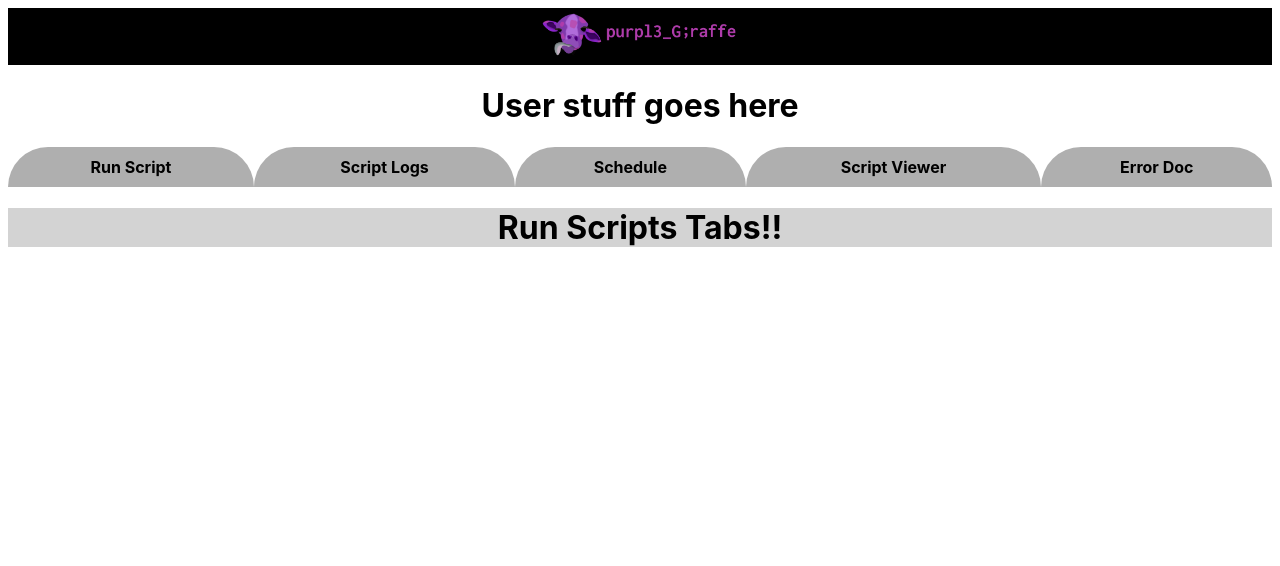
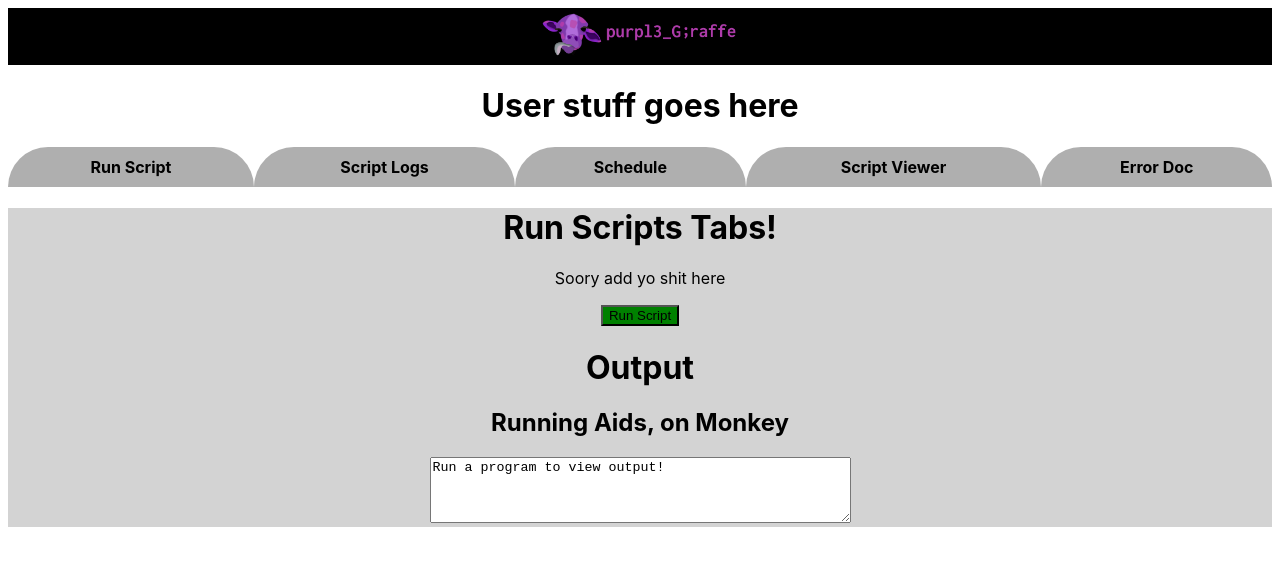
Before and after one commit to qawse3dr/Purpl3_Giraffe_RMS, a React (Create React App) app in the folder purpl3_rms/: page /#/run-script in a window 1280 px wide. Shown: the top 566 px of the page. Built offline with nearby package versions, Linux system fonts and the light colour scheme.

Commit message:
Live output ready to accept input

```diff
--- /dev/null
+++ b/purpl3_rms/src/components/LiveOutput.js
@@ -0,0 +1,33 @@
+import React from "react"
+import axios from "axios";
+import Button from './Button'
+
+function LiveOutput(props) {
+	return 	<div>
+				<Button color="green" text="Run Script"/>
+				<h1>Output</h1>
+				<h2>Running {props.script}, on {props.computer}</h2>
+	        	<textarea readonly rows="4" cols="50">
+	        		Run a program to view output!
+	        	</textarea>
+	        </div>
+}
+
+//Example of running a script
+function runScript(){
+  axios.post("/api", {
+    body: {
+      op:"RUN_SCRIPT",
+      data:{
+        ScriptID: 0,
+        ComputerID: 0
+      }
+    }
+    }).then((res) => {
+      alert(JSON.stringify(res.data))
+    }).catch((res) =>{
+      alert("Post Failed")
+    })
+}
+
+export default LiveOutput
--- a/purpl3_rms/src/pages/RunScript.js
+++ b/purpl3_rms/src/pages/RunScript.js
@@ -1,9 +1,21 @@
 import React from 'react'
+import LiveOutput from '../components/LiveOutput.js'
 
 class RunScripts extends React.Component {
+	constructor() {
+	    super();
+	    this.state = {
+	      currentTab: "Run Script"
+	    }
+  	}
+
     render() {
         return (
-            <h1>Run Scripts Tabs!!</h1>
+        	<div>
+        		<h1>Run Scripts Tabs!</h1>
+           		<p>Soory add yo shit here</p>
+           		<LiveOutput script="Aids" computer="Monkey"/>
+            </div>
         );
     }
 }
```
